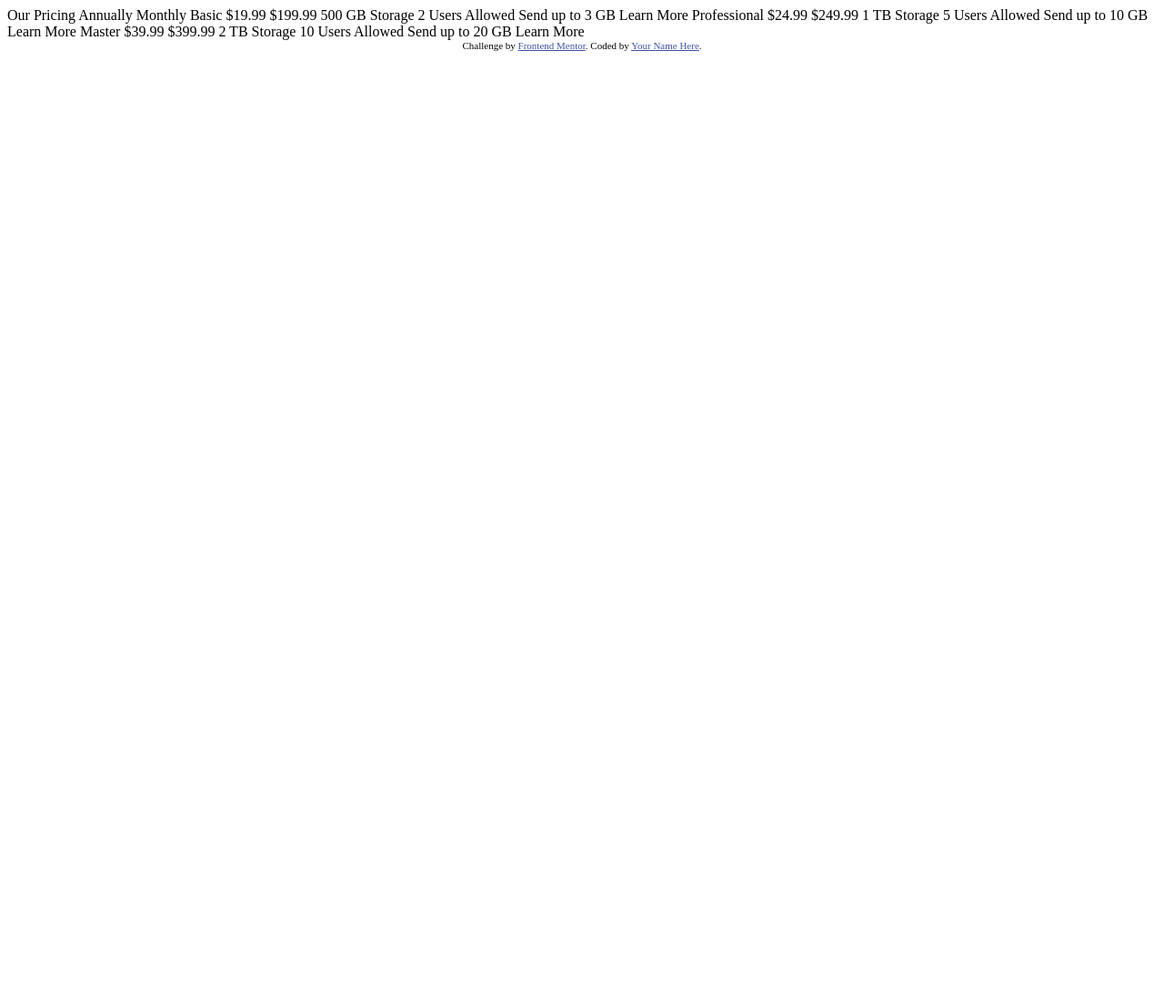
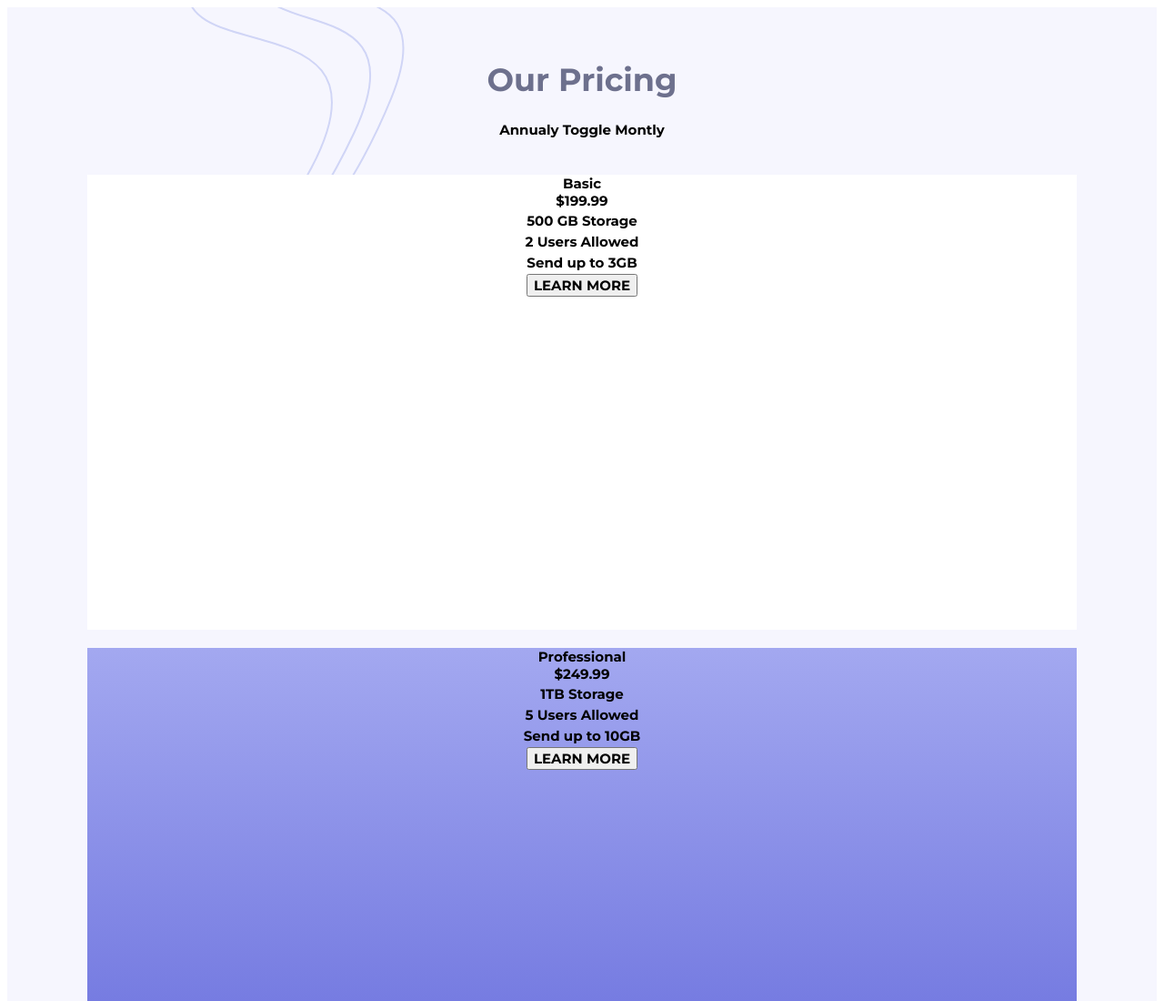
Before and after one commit to KaduViana1/princing-component-with-toggle, a plain HTML site: page index.html in a window 1280 px wide. Shown: the top 1100 px of the page at 91% size. Before the commit the page ends 800 px from the top, so only its background shows below. Drawn offline with Linux system fonts and the light colour scheme.

Commit message:
added pricing cards information

```diff
--- a/index.html
+++ b/index.html
@@ -7,46 +7,69 @@
   <link rel="icon" type="image/png" sizes="32x32" href="./images/favicon-32x32.png">
 
   <title>Frontend Mentor | [Challenge Name Here]</title>
+  <link rel="stylesheet" href="styles.css">
 
-  <!-- Feel free to remove these styles or customise in your own stylesheet 👍 -->
-  <style>
-    .attribution { font-size: 11px; text-align: center; }
-    .attribution a { color: hsl(228, 45%, 44%); }
-  </style>
 </head>
 <body>
+ <div id="page-container">
+  <h1 style="font-size: 35px; color:hsl(233, 13%, 49%); font-weight: 700;">Our Pricing</h1>
+  <div id="toggle-selection">
+   <span>Annualy</span>
+   <span>Toggle</span>
+   <span>Montly</span>
+  </div>
+ <div id="cards-container">
+  <div class="plan-cards cards1-3">
+    <span>Basic</span>
+    <span>$199.99</span>
+    <table>
+      <tr>
+        <td>500 GB Storage</td>
+      </tr>
+      <tr>
+        <td>2 Users Allowed</td>
+      </tr>
+      <tr>
+        <td>Send up to 3GB</td>
+      </tr>
+    </table>
+    <button>LEARN MORE</button>
+  </div>
+  <div class="plan-cards card2">
+    <span>Professional</span>
+    <span>$249.99</span>
+    <table>
+      <tr>
+        <td>1TB Storage</td>
+      </tr>
+      <tr>
+        <td>5 Users Allowed</td>
+      </tr>
+      <tr>
+        <td>Send up to 10GB</td>
+      </tr>
+    </table>
+    <button>LEARN MORE</button>
+  </div>
+  <div class="plan-cards cards1-3">
+    <span>Master</span>
+    <span>$399.99</span>
+    <table>
+      <tr>
+        <td>2TB Storage</td>
+      </tr>
+      <tr>
+        <td>10 Users Allowed</td>
+      </tr>
+      <tr>
+        <td>Send up to 20GB</td>
+      </tr>
+    </table>
+    <button>LEARN MORE</button>
+  </div>
+ </div>
 
-  Our Pricing
-  Annually
-  Monthly
 
-  Basic
-  &dollar;19.99
-  &dollar;199.99
-  500 GB Storage
-  2 Users Allowed
-  Send up to 3 GB
-  Learn More
-
-  Professional
-  &dollar;24.99
-  &dollar;249.99
-  1 TB Storage
-  5 Users Allowed
-  Send up to 10 GB
-  Learn More
-
-  Master
-  &dollar;39.99
-  &dollar;399.99
-  2 TB Storage
-  10 Users Allowed
-  Send up to 20 GB
-  Learn More
-
-  <div class="attribution">
-    Challenge by <a href="https://www.frontendmentor.io?ref=challenge" target="_blank">Frontend Mentor</a>.
-    Coded by <a href="#">Your Name Here</a>.
   </div>
 </body>
 </html>
--- /dev/null
+++ b/styles.css
@@ -0,0 +1,46 @@
+@import url('https://fonts.googleapis.com/css2?family=Montserrat:wght@700&display=swap');
+
+* {
+    font-size: 15px;
+    font-family: 'Montserrat', sans-serif;
+    font-weight: 700;
+}
+
+
+#page-container {
+    background-image: url(./images/bg-top.svg);
+    background-color: hsl(240, 78%, 98%);
+    background-position-x: 185px;
+    background-position-y: -40px;
+    background-repeat: no-repeat;
+    display: flex;
+    flex-direction: column;
+    align-items: center;
+    justify-content: center;
+    padding-top: 35px;
+}
+
+#cards-container {
+    margin-top: 40px;
+    display: grid;
+    grid-template-columns: repeat(1, 1fr);
+    row-gap: 20px;
+}
+
+.plan-cards {
+    display: flex;
+    flex-direction: column;
+    text-align: center;
+    align-items: center;
+
+}
+
+.cards1-3 { background-color: white;
+    width: 85vw;
+    height: 500px;
+}
+
+.card2 { background: linear-gradient( hsl(236, 72%, 79%) , hsl(237, 63%, 64%));
+    width: 85vw;
+    height: 500px;
+}
```
